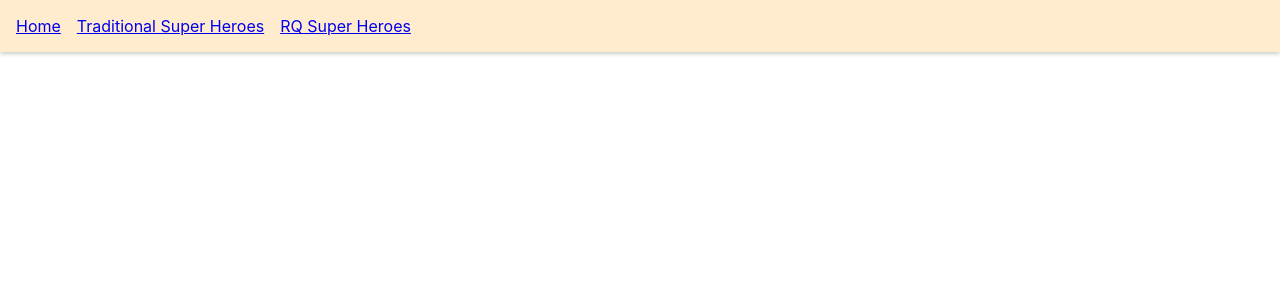
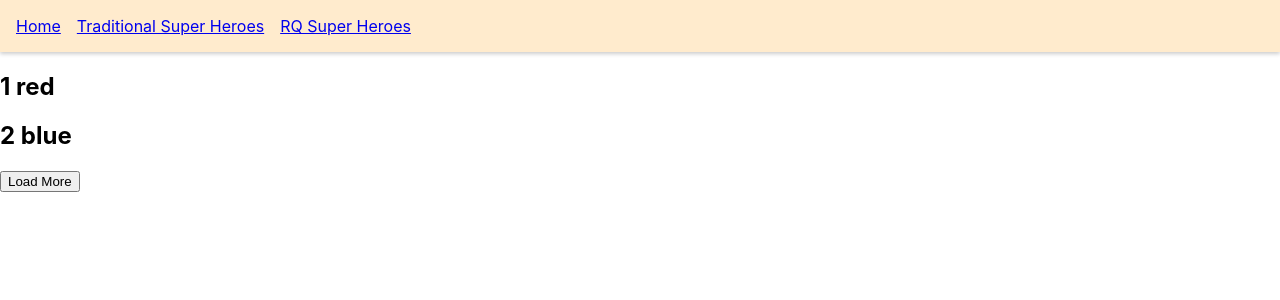
Before and after one commit to shawnpruden/re-react-query, a React (Create React App) app: page /rq-infinite in a window 1280 px wide. Shown: the top 300 px of the page. Built offline with nearby package versions, Linux system fonts and the light colour scheme; data requests are answered from the project's data file.

Commit message:
infinite queries

```diff
--- a/src/App.js
+++ b/src/App.js
@@ -4,6 +4,7 @@ import DependentQueries from './pages/DependentQueries';
 import DynamicParallel from './pages/DynamicParallel';
 
 import Home from './pages/Home';
+import InfiniteQueries from './pages/InfiniteQueries';
 import PaginatedQueriesPage from './pages/PaginatedQueries';
 import ParallelQueries from './pages/ParallelQueries';
 import RQSuperhero from './pages/RQSuperhero';
@@ -29,6 +30,7 @@ function App() {
         </nav>
 
         <Routes>
+          <Route path="/rq-infinite" element={<InfiniteQueries />} />
           <Route path="/rq-paginated" element={<PaginatedQueriesPage />} />
           <Route
             path="/rq-dependent"
--- /dev/null
+++ b/src/pages/InfiniteQueries.jsx
@@ -0,0 +1,56 @@
+import React, { Fragment } from 'react';
+import { useInfiniteQuery } from '@tanstack/react-query';
+import axios from 'axios';
+
+const fetchColors = ({ pageParam = 1 }) =>
+  axios.get(`http://localhost:4000/colors?_limit=2&_page=${pageParam}`);
+
+export default function InfiniteQueries() {
+  const {
+    isLoading,
+    isError,
+    error,
+    data,
+    hasNextPage,
+    fetchNextPage,
+    isFetching,
+    isFetchingNextPage, // > will be true while fetching next page with fetchNextPage
+  } = useInfiniteQuery(['colors'], fetchColors, {
+    getNextPageParam: (_lastPage, pages) =>
+      pages.length < 4 ? pages.length + 1 : undefined,
+  });
+
+  if (isLoading) {
+    return <h2>Loading...</h2>;
+  }
+
+  if (isError) {
+    return <h2>{error.message}</h2>;
+  }
+
+  return (
+    <>
+      <div>
+        {data?.pages.map(({ data }, index) => {
+          return (
+            <Fragment key={index}>
+              {data.map(({ id, label }) => (
+                <h2 key={id}>
+                  {id} {label}
+                </h2>
+              ))}
+            </Fragment>
+          );
+        })}
+      </div>
+
+      <div>
+        <button onClick={fetchNextPage} disabled={!hasNextPage}>
+          Load More
+        </button>
+      </div>
+
+      <div>{isFetching && !isFetchingNextPage ? 'Fetching' : null}</div>
+    </>
+  );
+}
```
